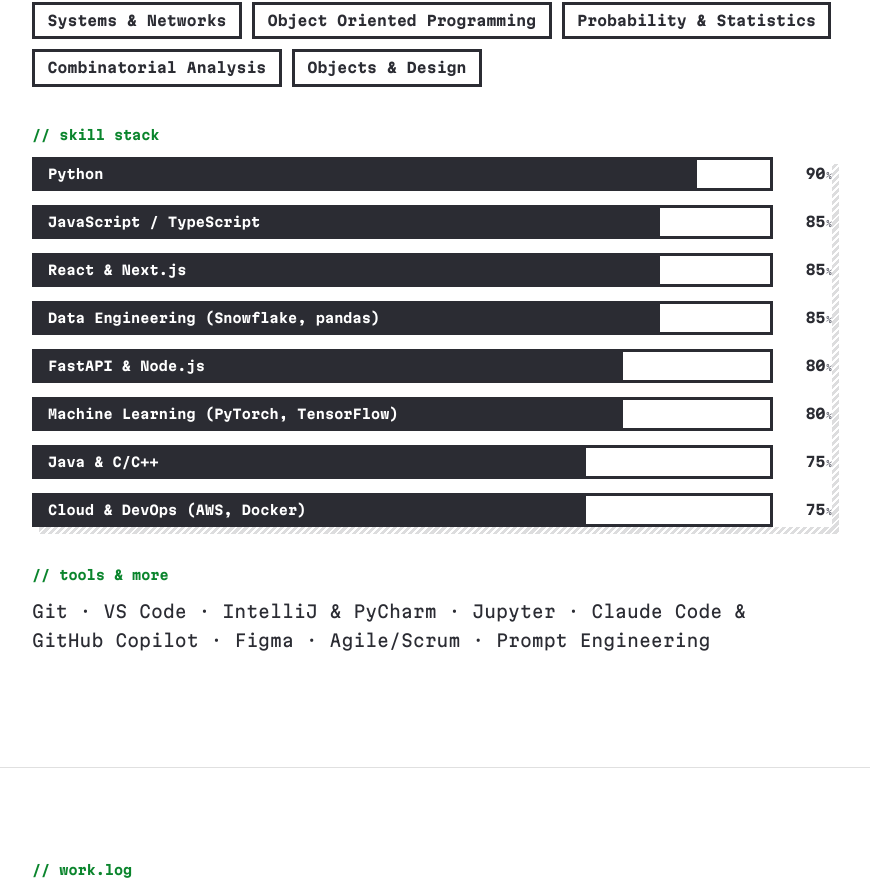
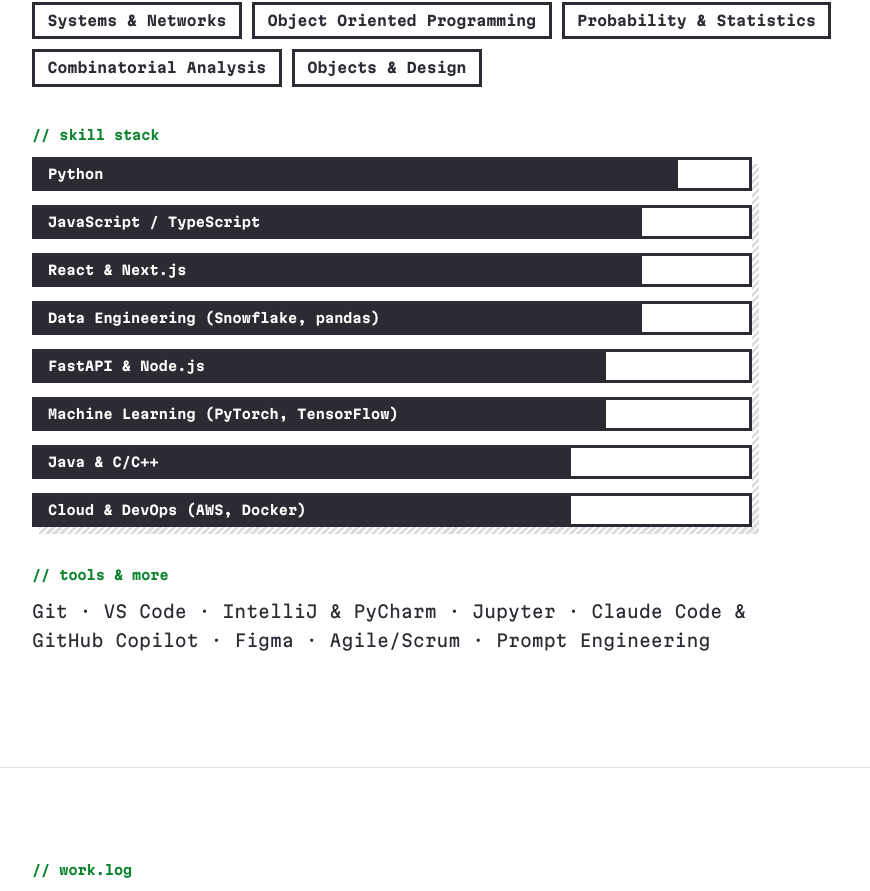
Before and after one commit to shawnaks/shawnaks.github.io, a React (Vite) app: page /#/hello/ in a window 1280 px wide. Shown: the part 2321-3212 px from the top of the page, without its empty margins (118-988 px from the left). Built offline with nearby package versions, Linux system fonts and the light colour scheme.

Commit message:
about: drop percentage claims from the skill bars

```diff
--- a/src/components/SkillBars.tsx
+++ b/src/components/SkillBars.tsx
@@ -2,7 +2,7 @@ import { useEffect, useRef } from 'react';
 import type { CSSProperties } from 'react';
 import { prefersReducedMotion } from '../hooks/useScramble';
 
-/** label — percent, in display order. */
+/** label — relative fill width. Deliberately no percentage claim. */
 const SKILLS = [
   { label: 'Python', percent: 90 },
   { label: 'JavaScript / TypeScript', percent: 85 },
@@ -14,78 +14,41 @@ const SKILLS = [
   { label: 'Cloud & DevOps (AWS, Docker)', percent: 75 },
 ] as const;
 
-/** Matches the CSS width transition on `.skill-fill`. */
-const GROW_MS = 1500;
-
-/** Expo-out, close to the CSS `--ease` curve. */
-function easeOut(t: number): number {
-  return t >= 1 ? 1 : 1 - 2 ** (-10 * t);
-}
-
 /**
- * Scroll-triggered skill bars, ported from the reference site.
+ * Scroll-triggered skill bars. An IntersectionObserver (with a -100px bottom
+ * offset) adds `is-live`, which CSS uses to transition every fill from 0 to
+ * its `--pct`. Leaving the viewport resets the fills so re-entering replays
+ * the grow. Reduced motion renders the final state immediately.
  *
- * An IntersectionObserver (with a -100px bottom offset) adds `is-live`, which
- * CSS uses to transition every fill from 0 to its `--pct`. A rAF loop counts
- * each number from 0 to its percent over the same 1.5s. Leaving the viewport
- * resets both, so re-entering replays the whole effect. Reduced motion skips
- * the observer and renders the final state immediately.
+ * The bars carry no numbers: the length is emphasis, not a measured score.
  */
 export function SkillBars() {
   const rootRef = useRef<HTMLUListElement>(null);
-  const numberRefs = useRef<Array<HTMLSpanElement | null>>([]);
 
   useEffect(() => {
     const root = rootRef.current;
     if (!root) return;
 
-    const numbers = numberRefs.current;
-
-    const setNumbers = (progress: number) => {
-      SKILLS.forEach((skill, i) => {
-        const el = numbers[i];
-        if (el) el.textContent = String(Math.round(skill.percent * progress));
-      });
-    };
-
     if (prefersReducedMotion()) {
-      setNumbers(1);
       root.classList.add('is-live');
       return;
     }
 
-    let raf = 0;
-
     const reset = () => {
-      cancelAnimationFrame(raf);
       root.classList.remove('is-live');
       root.classList.add('is-resetting');
-      setNumbers(0);
     };
 
     const play = () => {
-      cancelAnimationFrame(raf);
-      // Replay always starts from zero, even if a reset transition is mid-flight.
+      // Replay always starts from zero, even if a reset is mid-flight.
       root.classList.remove('is-live');
       root.classList.add('is-resetting');
-      setNumbers(0);
 
       // Commit the zero-width state (transition disabled) before growing again.
       void root.offsetWidth;
 
       root.classList.remove('is-resetting');
       root.classList.add('is-live');
-
-      const start = performance.now();
-
-      const tick = (now: number) => {
-        const t = Math.min(1, (now - start) / GROW_MS);
-        setNumbers(easeOut(t));
-        if (t < 1) raf = requestAnimationFrame(tick);
-        else setNumbers(1);
-      };
-
-      raf = requestAnimationFrame(tick);
     };
 
     const observer = new IntersectionObserver(
@@ -102,7 +65,6 @@ export function SkillBars() {
 
     return () => {
       observer.disconnect();
-      cancelAnimationFrame(raf);
       root.classList.remove('is-live');
       root.classList.remove('is-resetting');
     };
@@ -110,36 +72,18 @@ export function SkillBars() {
 
   return (
     <ul className="skill-bars hatch anim" ref={rootRef}>
-      {SKILLS.map((skill, i) => (
+      {SKILLS.map((skill) => (
         <li
           className="skill-bar"
           key={skill.label}
           style={{ '--pct': `${skill.percent}%` } as CSSProperties}
         >
-          <span className="skill-name skill-name--top" aria-hidden="true">
-            {skill.label}
-          </span>
-          <div
-            className="skill-track"
-            role="progressbar"
-            aria-label={skill.label}
-            aria-valuemin={0}
-            aria-valuemax={100}
-            aria-valuenow={skill.percent}
-          >
+          <span className="skill-name skill-name--top">{skill.label}</span>
+          <div className="skill-track">
             <div className="skill-fill">
               <span className="skill-name">{skill.label}</span>
             </div>
           </div>
-          <span
-            className="skill-num"
-            aria-hidden="true"
-            ref={(el) => {
-              numberRefs.current[i] = el;
-            }}
-          >
-            0
-          </span>
         </li>
       ))}
     </ul>
--- a/src/styles/about.css
+++ b/src/styles/about.css
@@ -32,11 +32,12 @@
 }
 
 /* ==========================================================================
-   skill bars — fills grow to --pct, numbers count in SkillBars.tsx
+   skill bars — fills grow to --pct
    ========================================================================== */
 .skill-bars {
   display: grid;
   gap: 14px;
+  max-width: 720px;
   margin-bottom: 1.2em;
 }
 
@@ -90,22 +91,6 @@
 /* narrow screens move the label above the track so long names never clip */
 .skill-name--top { display: none; }
 
-.skill-num {
-  flex: none;
-  width: 3.2em;
-  text-align: right;
-  font: 700 var(--text-sm)/1 var(--ui);
-  font-variant-numeric: tabular-nums;
-}
-
-.skill-num::after {
-  content: '%';
-  margin-left: .08em;
-  font-size: .62em;
-  font-weight: 400;
-  color: var(--gray);
-}
-
 /* ==========================================================================
    responsive
    ========================================================================== */
@@ -113,11 +98,11 @@
   .course-chip { font-size: var(--text-xs); }
   .skill-bar {
     display: grid;
-    grid-template-columns: 1fr auto;
+    grid-template-columns: 1fr;
     grid-template-areas:
-      'name name'
-      'track num';
-    gap: 6px 10px;
+      'name'
+      'track';
+    gap: 6px;
     align-items: center;
   }
   .skill-name--top {
@@ -131,5 +116,4 @@
   }
   .skill-fill .skill-name { display: none; }
   .skill-track { height: 32px; grid-area: track; }
-  .skill-num { width: 3.2em; font-size: var(--text-sm); grid-area: num; }
 }
--- a/src/styles/main.css
+++ b/src/styles/main.css
@@ -902,7 +902,6 @@ ul { list-style: none; }
   .page-stack > .section:last-child,
   #main > .section:last-child { page-break-after: auto; }
   .skill-fill { width: var(--pct) !important; }
-  .skill-num { display: none; }
   .anim, .rule { opacity: 1 !important; transform: none !important; width: 100% !important; }
   .title-bar { display: none !important; }
   .section--page .title-text { color: var(--fg) !important; }
```
Also changed, not shown: 1 other file (tests, documents, lock files or other folders).
